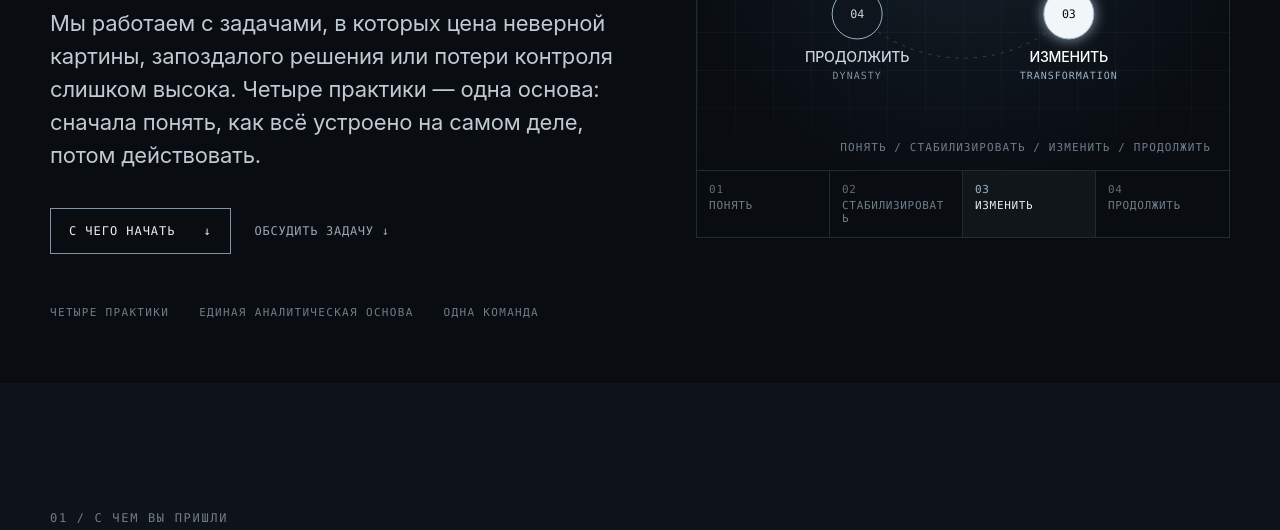
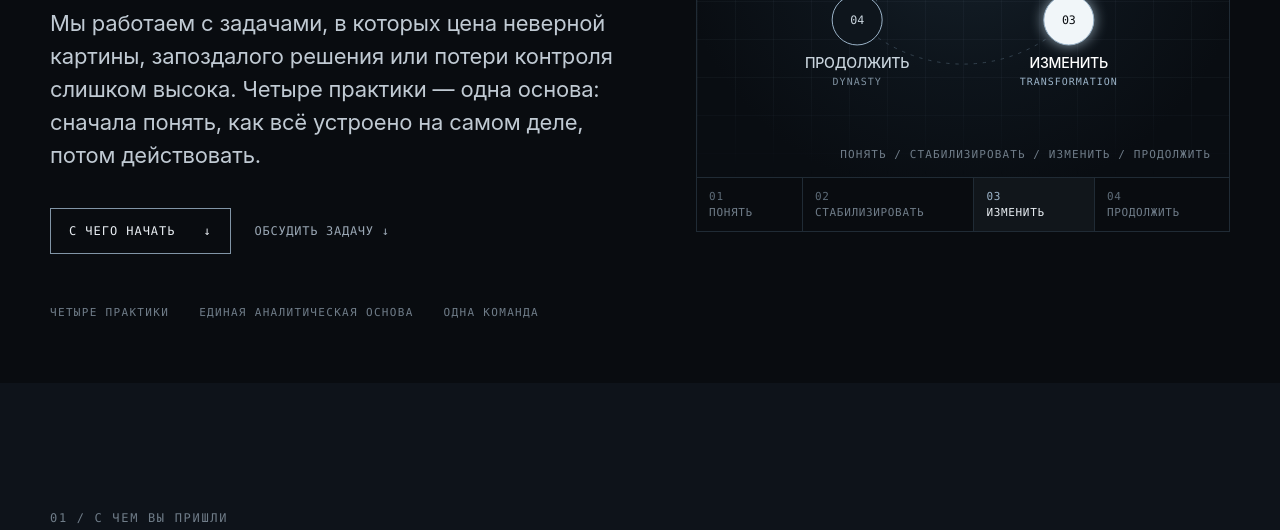
Before and after one commit to DavidAsatrian/custodia-silentis-site, a plain HTML site: page index.html in a window 1280 px wide. Shown: the part 570-1100 px from the top of the page. Drawn offline with Linux system fonts and the light colour scheme.

Commit message:
Главная, первый экран: кольцо и вкладки без переходов по ссылкам; вкладки по ширине слова — «Стабилизировать» без переноса
Co-Authored-By: Claude Opus 5.5 <noreply@anthropic.com>

```diff
--- a/index.html
+++ b/index.html
@@ -161,12 +161,12 @@ h1 .l{display:block;transition:opacity .2s,color .2s}
 .vlabel{position:absolute;z-index:1;font:var(--fs-label) var(--mono);letter-spacing:.1em;color:#8293a2}
 .vlabel.tl{top:16px;left:18px}
 .vlabel.br{bottom:16px;right:18px;text-align:right;color:var(--dim)}
-.ptabs{display:grid;grid-template-columns:repeat(4,1fr);border:1px solid #202b35;border-top:0}
-.ptabs a{padding:12px 12px;border-right:1px solid #202b35;font:var(--fs-label) var(--mono);letter-spacing:.06em;color:var(--dim);transition:color .2s,background .2s;overflow-wrap:anywhere}
-.ptabs a:last-child{border-right:0}
-.ptabs a b{display:block;font-weight:400;color:#5d6b77;margin-bottom:3px;transition:color .2s}
-.ptabs a.on,.ptabs a:hover{color:var(--text);background:rgba(155,179,200,.06)}
-.ptabs a.on b,.ptabs a:hover b{color:var(--accent)}
+.ptabs{display:grid;grid-template-columns:repeat(4,auto);border:1px solid #202b35;border-top:0}
+.ptabs div{padding:12px 12px;border-right:1px solid #202b35;font:var(--fs-label) var(--mono);letter-spacing:.06em;color:var(--dim);transition:color .2s,background .2s;white-space:nowrap}
+.ptabs div:last-child{border-right:0}
+.ptabs div b{display:block;font-weight:400;color:#5d6b77;margin-bottom:3px;transition:color .2s}
+.ptabs div.on,.ptabs div:hover{color:var(--text);background:rgba(155,179,200,.06)}
+.ptabs div.on b,.ptabs div:hover b{color:var(--accent)}
 /* Кольцо практик вокруг аналитической основы */
 #ring .orbit{fill:none;stroke:#3a4a57;stroke-dasharray:4 7;animation:flow 2.4s linear infinite}
 #ring .core{fill:rgba(155,179,200,.05);stroke:#9bb3c8;stroke-dasharray:2 4}
@@ -177,7 +177,6 @@ h1 .l{display:block;transition:opacity .2s,color .2s}
 #ring .pn .num{font-family:var(--mono);font-size:14px;fill:#c9d4dd;text-anchor:middle;dominant-baseline:central;transition:fill .2s}
 #ring .pn .verb{font-family:var(--sans);font-size:17px;font-weight:500;fill:#c9d4dd;text-anchor:middle;letter-spacing:-.02em;transition:fill .2s}
 #ring .pn .name{font-family:var(--mono);font-size:12px;fill:#7f91a0;text-anchor:middle;letter-spacing:.1em}
-#ring .pn{cursor:pointer}
 #ring .pn.on circle{fill:#f1f6f9;filter:drop-shadow(0 0 8px rgba(200,222,238,.7))}
 #ring .pn.on .num{fill:#0a0d11}
 #ring .pn.on .verb{fill:#fff}
@@ -324,8 +323,8 @@ h1 .l{display:block;transition:opacity .2s,color .2s}
  #ring .core-t{font-size:17px}
  #ring .pn .num{font-size:18px}
  .ptabs{grid-template-columns:1fr 1fr}
- .ptabs a:nth-child(2){border-right:0}
- .ptabs a:nth-child(-n+2){border-bottom:1px solid #202b35}
+ .ptabs div:nth-child(2){border-right:0}
+ .ptabs div:nth-child(-n+2){border-bottom:1px solid #202b35}
  .statement{font-size:21px;padding-left:18px;margin-top:44px}
  .route{grid-template-columns:1fr;gap:8px;padding:24px 0}
  .route q,.route p,.route .to{grid-column:auto;grid-row:auto}
@@ -377,10 +376,10 @@ h1 .l{display:block;transition:opacity .2s,color .2s}
       <div class="vlabel br">ПОНЯТЬ / СТАБИЛИЗИРОВАТЬ / ИЗМЕНИТЬ / ПРОДОЛЖИТЬ</div>
     </div>
     <div class="ptabs" id="ptabs">
-      <a href="/intelligence" data-i="0"><b>01</b>ПОНЯТЬ</a>
-      <a href="/crisis" data-i="1"><b>02</b>СТАБИЛИЗИРОВАТЬ</a>
-      <a href="/transformation" data-i="2"><b>03</b>ИЗМЕНИТЬ</a>
-      <a href="/dynasty" data-i="3"><b>04</b>ПРОДОЛЖИТЬ</a>
+      <div data-i="0"><b>01</b>ПОНЯТЬ</div>
+      <div data-i="1"><b>02</b>СТАБИЛИЗИРОВАТЬ</div>
+      <div data-i="2"><b>03</b>ИЗМЕНИТЬ</div>
+      <div data-i="3"><b>04</b>ПРОДОЛЖИТЬ</div>
     </div>
   </div>
 </section>
@@ -562,7 +561,7 @@ const REDUCE = window.matchMedia('(prefers-reduced-motion: reduce)').matches;
   nav.querySelectorAll('a').forEach(a=>a.addEventListener('click', ()=>setOpen(false)));
 })();
 
-/* ───── Кольцо практик: подсветка по кругу, синхронно со строками заголовка; узлы — ссылки ───── */
+/* ───── Кольцо практик: подсветка по кругу, синхронно со строками заголовка ───── */
 (function(){
   const svg = document.getElementById('ring'); if(!svg) return;
   const NS = 'http://www.w3.org/2000/svg';
@@ -585,7 +584,7 @@ const REDUCE = window.matchMedia('(prefers-reduced-motion: reduce)').matches;
   [['ЕДИНАЯ',-14],['АНАЛИТИЧЕСКАЯ',4],['ОСНОВА',22]].forEach(([t,dy])=>el('text',{x:C[0],y:C[1]+dy,class:'core-t'},svg).textContent=t);
   let cur = 0, paused = false;
   const nodes = P.map((p,i)=>{
-    const a = el('a',{href:p.href,class:'pn','aria-label':`${p.n} ${p.v} — ${p.name}`},svg);
+    const a = el('g',{class:'pn'},svg);   // узел — не ссылка: первый экран только показывает, маршрутизация — ниже
     el('circle',{cx:p.x,cy:p.y,r:30},a);
     el('text',{x:p.x,y:p.y,class:'num'},a).textContent = p.n;
     const vy = p.top ? p.y-60 : p.y+58, ny = p.top ? p.y-42 : p.y+78;
@@ -595,7 +594,7 @@ const REDUCE = window.matchMedia('(prefers-reduced-motion: reduce)').matches;
     a.addEventListener('mouseleave',()=>{ paused=false; });
     return a;
   });
-  const lines = document.querySelectorAll('#h1 .l'), tabs = document.querySelectorAll('#ptabs a');
+  const lines = document.querySelectorAll('#h1 .l'), tabs = document.querySelectorAll('#ptabs div');
   function set(i){
     cur = i;
     nodes.forEach((n,k)=>n.classList.toggle('on',k===i));
```
